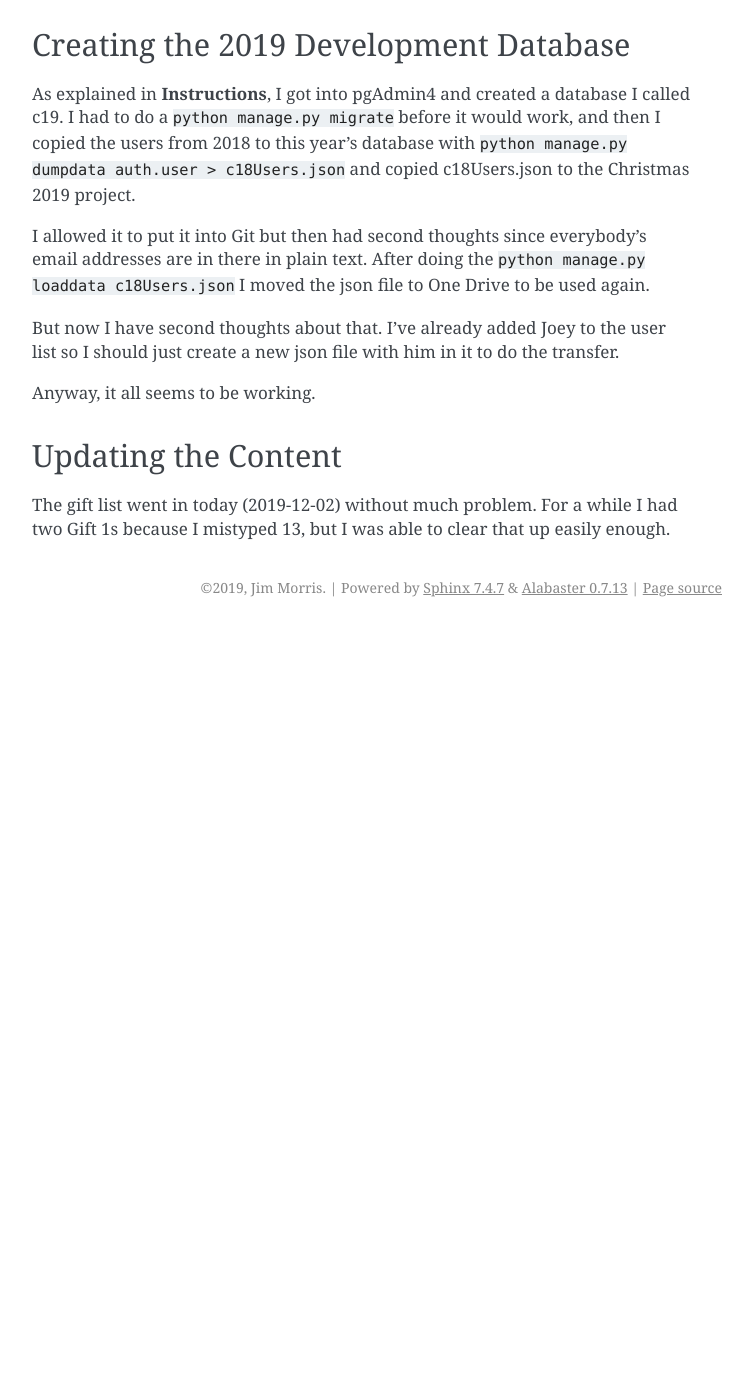
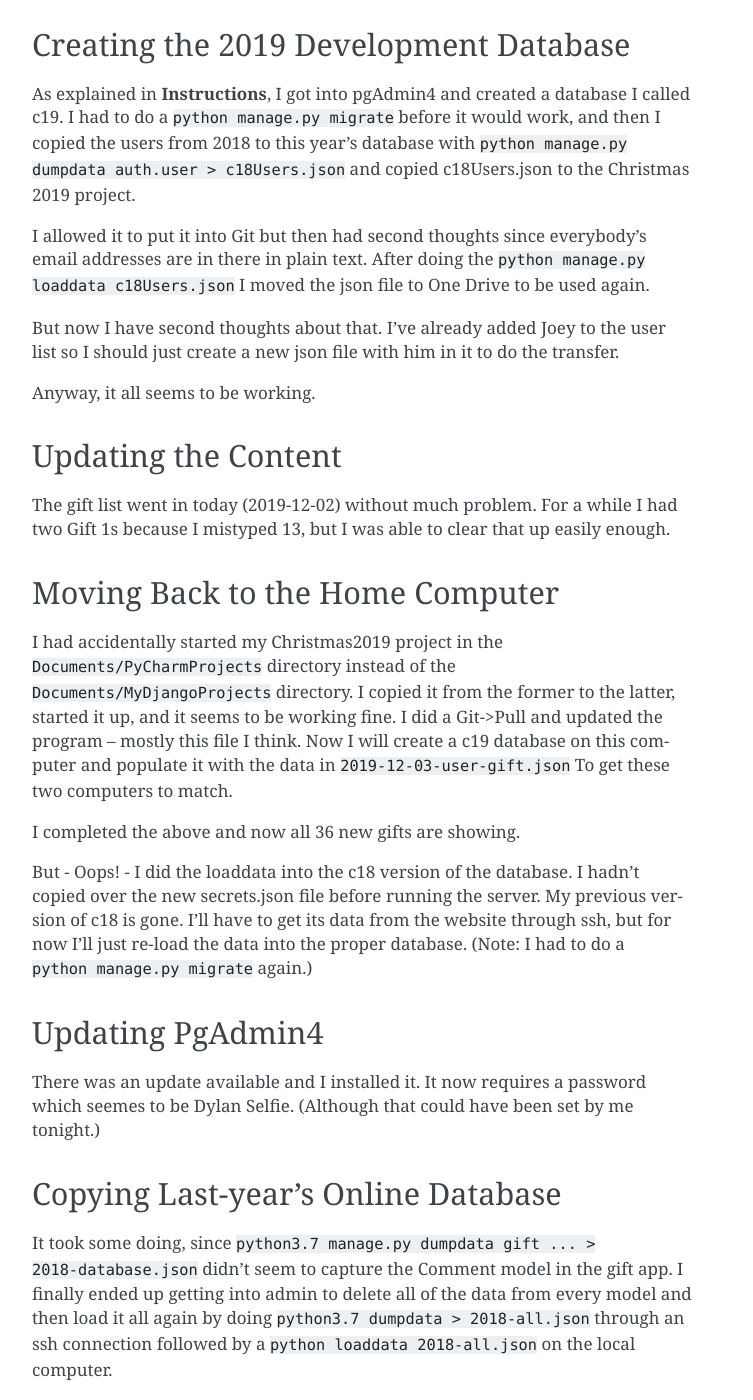
Before and after one commit to JMorris1575/christmas19, a Sphinx documentation site: the page built from docs/updating.rst, in a window 1280 px wide and 1400 px high, scrolled down 1919 px. Shown: the whole window, without its empty margins (388-1141 px from the left). Built offline with Sphinx 7.4.7, drawn with Linux system fonts in a browser that asks for light colours; before the commit the page ends 2546 px from its top, so only the background shows below that; some of the changed text lies outside the part shown.

Commit message:
Changes to updating.rst

```diff
--- a/docs/updating.rst
+++ b/docs/updating.rst
@@ -88,3 +88,53 @@ Updating the Content
 
 The gift list went in today (2019-12-02) without much problem. For a while I had two Gift 1s because I mistyped 13, but
 I was able to clear that up easily enough.
+
+Moving Back to the Home Computer
+--------------------------------
+
+I had accidentally started my Christmas2019 project in the ``Documents/PyCharmProjects`` directory instead of the
+``Documents/MyDjangoProjects`` directory. I copied it from the former to the latter, started it up, and it seems to be
+working fine. I did a Git->Pull and updated the program -- mostly this file I think. Now I will create a c19 database
+on this computer and populate it with the data in ``2019-12-03-user-gift.json`` To get these two computers to match.
+
+I completed the above and now all 36 new gifts are showing.
+
+But - Oops! - I did the loaddata into the c18 version of the database. I hadn't copied over the new secrets.json file
+before running the server. My previous version of c18 is gone. I'll have to get its data from the website through ssh,
+but for now I'll just re-load the data into the proper database. (Note: I had to do a ``python manage.py migrate``
+again.)
+
+Updating PgAdmin4
+-----------------
+
+There was an update available and I installed it. It now requires a password which seemes to be Dylan Selfie. (Although
+that could have been set by me tonight.)
+
+Copying Last-year's Online Database
+-----------------------------------
+
+It took some doing, since ``python3.7 manage.py dumpdata gift ... > 2018-database.json`` didn't seem to capture the
+Comment model in the gift app. I finally ended up getting into admin to delete all of the data from every model and
+then load it all again by doing ``python3.7 dumpdata > 2018-all.json`` through an ssh connection followed by a
+``python loaddata 2018-all.json`` on the local computer.
+
+Updating Whatsit
+----------------
+
+This was easy to do, just enter each of the five objects and the correct description for each one.
+
+Updating Trivia
+---------------
+
+This will be easy once I come up with enough questions for the first set.
+
+Updating Recipe
+---------------
+
+This will be hardest, I think, but only in coming up with which recipes to do. I'd also like to add an image of Aunt
+Helen to it someplace, and possibly of Mom if I end up using some of her recipes too.
+
+Reinstalling Memories
+---------------------
+
+I noticed that no memories were in my c19 database. I will have to copy them from Christmas 2018.
```
